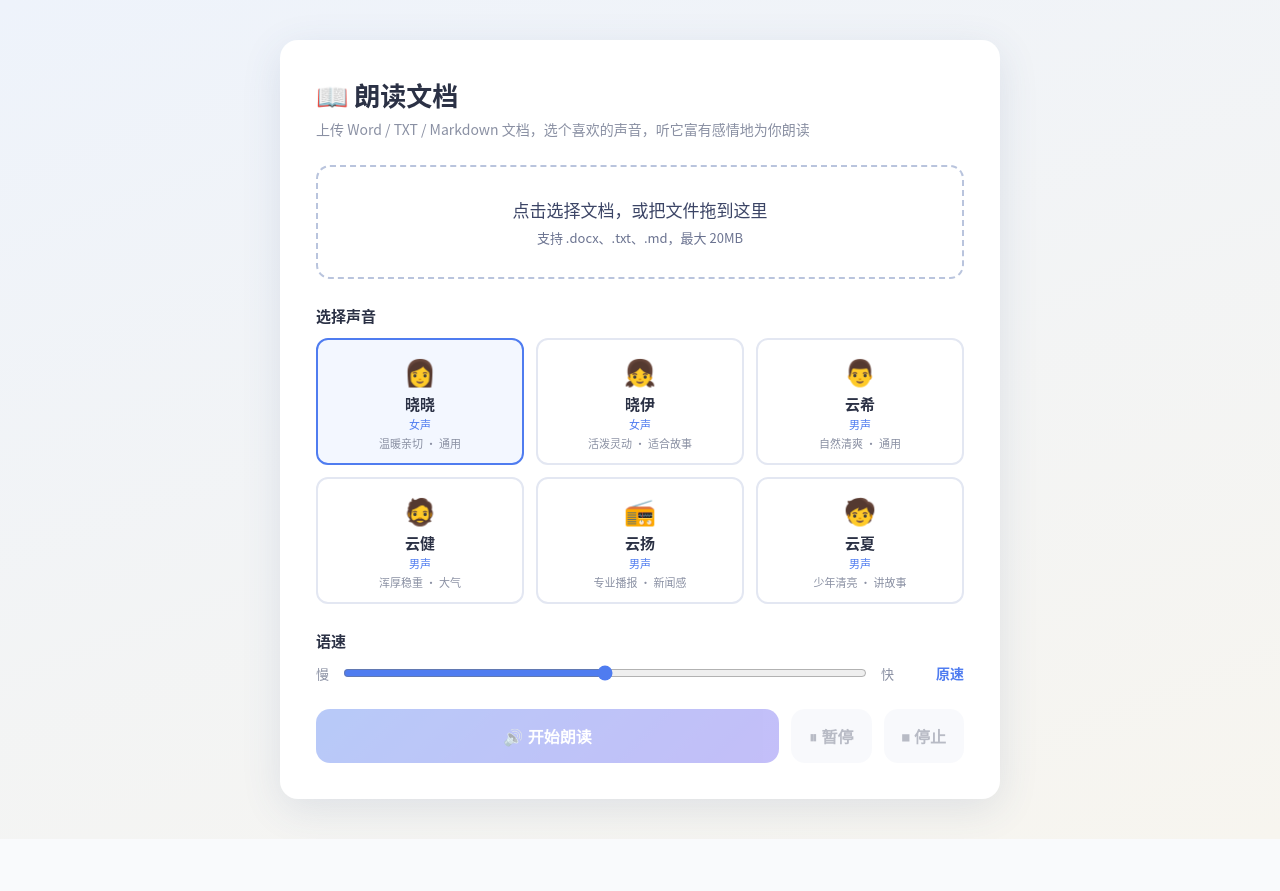
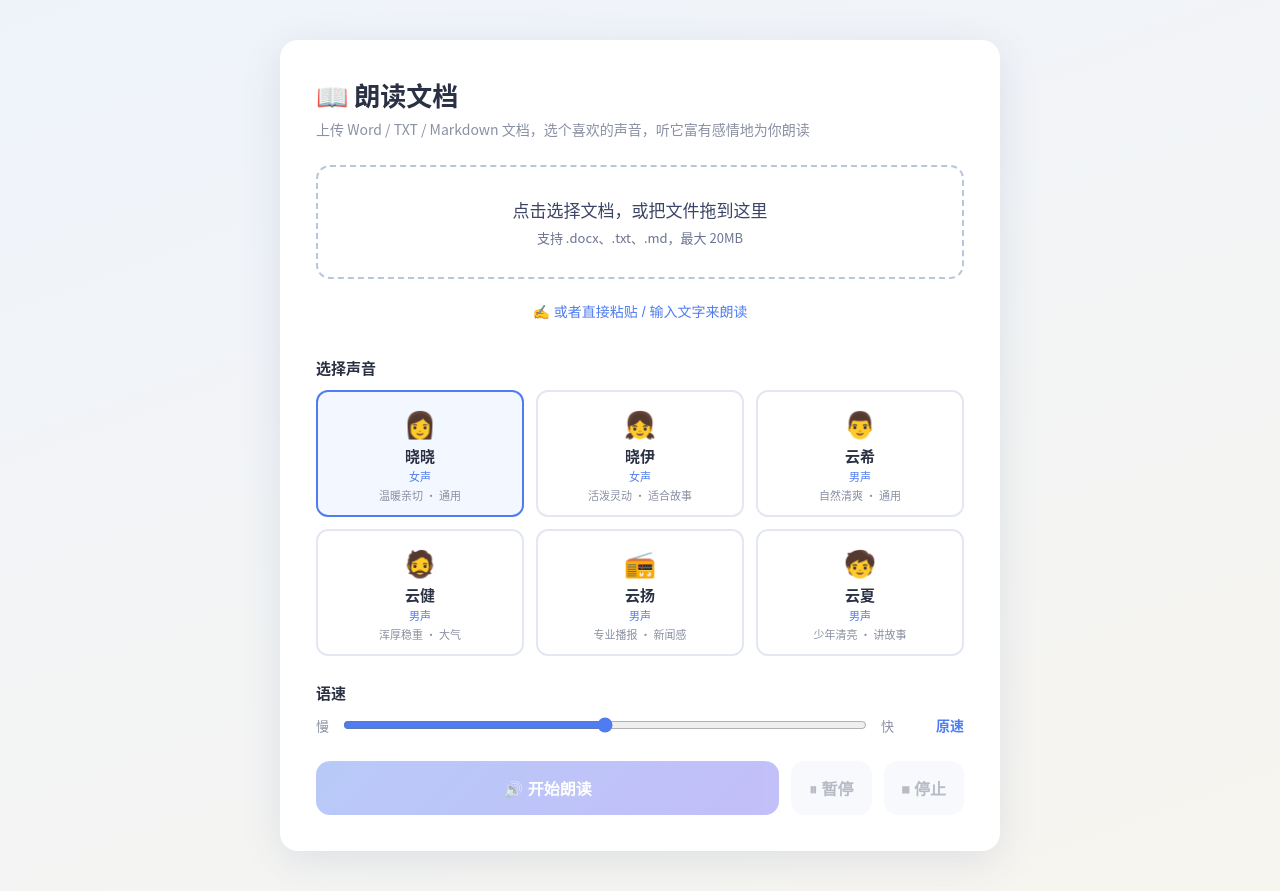
Before and after one commit to wangyongping2025-png/my-first-code, a Flask app: page / in a window 1280 px wide. Before the commit the page ends 839 px from the top, so only its background shows below. Run offline with Flask 3, Linux system fonts and the light colour scheme.

Commit message:
新增「粘贴文字」功能：可直接粘贴/输入文字朗读，长文自动分段，无字数上限

```diff
--- a/langdu/templates/index.html
+++ b/langdu/templates/index.html
@@ -50,6 +50,13 @@
   .drop .big { font-size: 17px; color: #3c4566; margin-bottom: 6px; }
   .drop .small { font-size: 13px; }
   #fileInput { display: none; }
+
+  .pasteToggle {
+    display: block; width: 100%; margin-top: 12px; padding: 10px;
+    background: none; border: none; color: #4f7cf0;
+    font-size: 14px; cursor: pointer; text-align: center;
+  }
+  .pasteToggle:hover { text-decoration: underline; }
 
   .filename {
     margin-top: 12px; font-size: 14px; color: #4f7cf0;
@@ -137,6 +144,8 @@
   </div>
   <input type="file" id="fileInput" accept=".docx,.txt,.md,.markdown">
 
+  <button class="pasteToggle" id="pasteToggle">✍️ 或者直接粘贴 / 输入文字来朗读</button>
+
   <div class="section">
     <div class="label">选择声音</div>
     <div class="voices" id="voices">
@@ -162,8 +171,8 @@
   </div>
 
   <div class="section">
-    <div class="label" id="textLabel" style="display:none">文档内容（可以修改后再朗读）</div>
-    <textarea id="text" placeholder="上传文档后，文字会显示在这里"></textarea>
+    <div class="label" id="textLabel" style="display:none">要朗读的文字（可以修改后再朗读）</div>
+    <textarea id="text" placeholder="把要朗读的文字粘贴到这里（从微信长按复制后，在这里粘贴即可）"></textarea>
     <div class="charCount" id="charCount"></div>
   </div>
 
@@ -194,6 +203,7 @@ const player = document.getElementById('player');
 const speedEl = document.getElementById('speed');
 const speedVal = document.getElementById('speedVal');
 const segmentsEl = document.getElementById('segments');
+const pasteToggle = document.getElementById('pasteToggle');
 
 let voice = '{{ default_voice }}';
 
@@ -235,6 +245,27 @@ function setStatus(msg, type) {
   statusEl.textContent = msg || '';
   statusEl.className = 'status' + (type ? ' ' + type : '');
 }
+
+// 显示文字框（粘贴/编辑用）
+function showTextBox() {
+  textEl.style.display = 'block';
+  textLabel.style.display = 'block';
+  charCount.style.display = 'block';
+}
+
+// 文字框内容变化时：更新字数、决定“开始朗读”按钮能不能点
+textEl.addEventListener('input', () => {
+  const n = textEl.value.trim().length;
+  charCount.textContent = '共 ' + n + ' 个字';
+  playBtn.disabled = (n === 0);
+});
+
+// “直接粘贴/输入文字”入口
+pasteToggle.onclick = () => {
+  showTextBox();
+  textEl.focus();
+  setStatus('把文字粘贴到下面的框里，然后点「开始朗读」', 'info');
+};
 
 async function handleFile(file) {
   filenameEl.textContent = '📄 ' + file.name;
```
